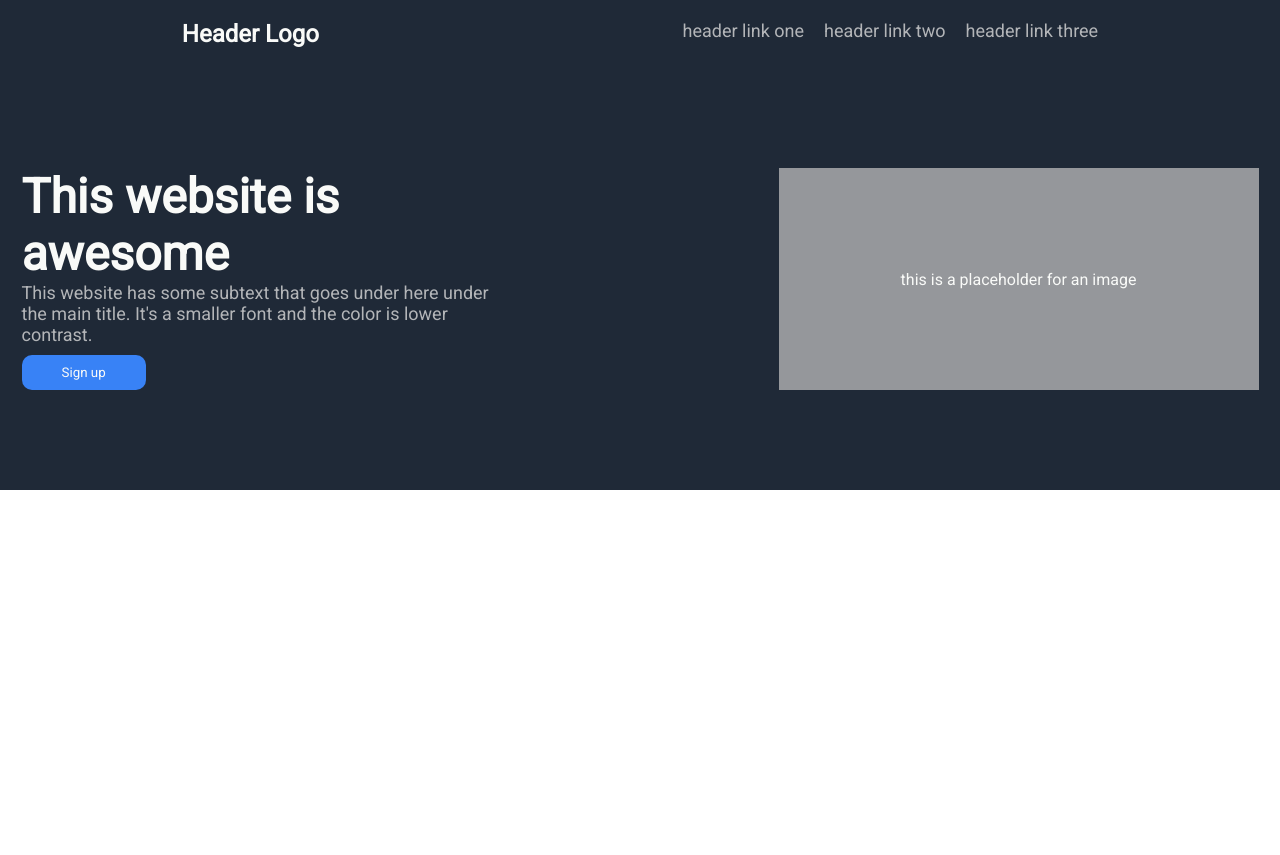
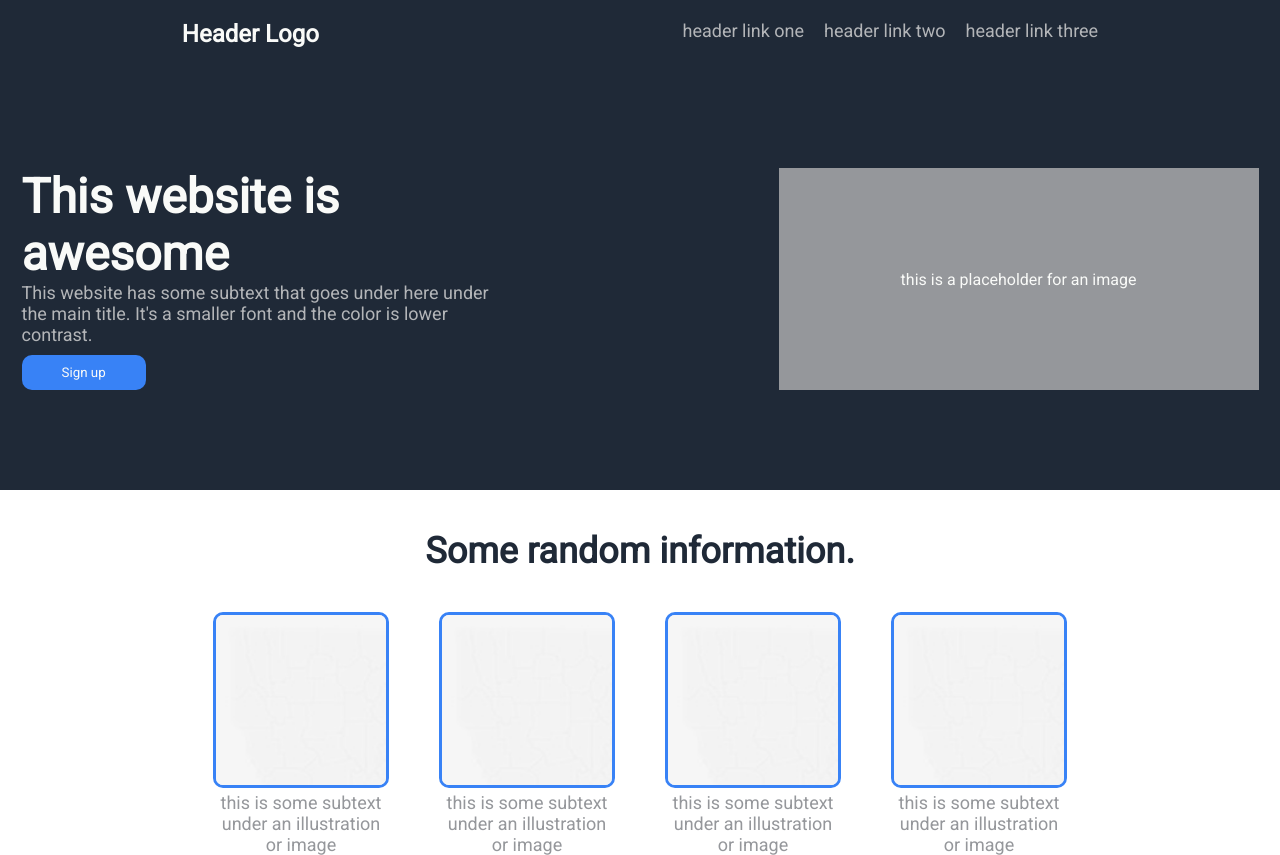
Before and after one commit to p1ktas/Landing-Page, a plain HTML site: page index.html in a window 1280 px wide. Before the commit the page ends 800 px from the top, so only its background shows below. Drawn offline with Linux system fonts and the light colour scheme.

Commit message:
Create new section, fix alignment

```diff
--- a/index.html
+++ b/index.html
@@ -29,6 +29,28 @@
             <div class="placeholder-text">this is a placeholder for an image</div>
         </div>
     </div>
+    <h2 class="information">Some random information.</h2>
+    <div class="random-info-container">
+        <div class="item">
+            <img src="./white.png" alt="White box">
+            <div class="text"> this is some subtext under an illustration or image</div>
+        </div>
+        <div class="item">
+            <img src="./white.png" alt="White box">
+            <div class="text"> this is some subtext under an illustration or image</div>
+        </div>
+        <div class="item">
+            <img src="./white.png" alt="White box">
+            <div class="text"> this is some subtext under an illustration or image</div>
+            </div>
+        <div class="item">
+            <img src="./white.png" alt="White box">
+            <div class="text"> this is some subtext under an illustration or image</div>
+        </div>
+
+
+
+    </div>
     </main>
 </body>
 </html>
--- a/style.css
+++ b/style.css
@@ -20,6 +20,7 @@ body {
 .navbar {
 padding: 20px 0px;
 justify-content: space-around;
+flex: 1;
 }
 
 .logo {
@@ -77,3 +78,31 @@ button {
     background-color: #3882F6;
     font-family: Roboto;
 }
+
+h2 {
+    text-align: center;
+    padding: 40px 0px;
+    font-size: 36px;
+    font-weight: 900;
+    color: #1F2937;
+}
+
+.random-info-container {
+    display: flex;
+    justify-content: center;
+    gap: 50px;
+}
+
+.item {
+    max-width: 176px;
+    text-align: center;
+    font-size: 18px;
+    color: #95979b
+}
+
+img {
+    width: 170px;
+    height: 170px;
+    border-radius: 10px;
+    border: 3px solid #3882F6;
+}
```
Also changed, not shown: white.png (added).
